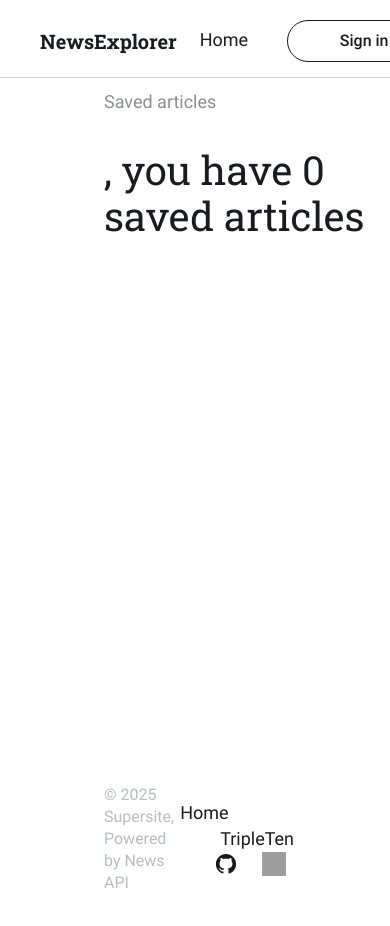
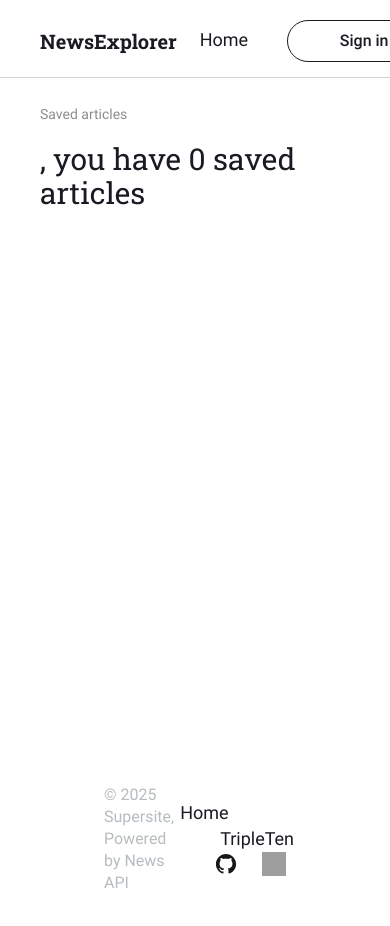
Before and after one commit to JFuton847/News-Explorer, a React (Vite) app: page /saved-articles in a window 390 px wide. Shown: the top 926 px of the page. Built offline with nearby package versions, Linux system fonts and the light colour scheme; grey boxes are pictures that could not be loaded.

Commit message:
get saved articles main section to look proper in media query of max-width 768px

```diff
--- a/src/components/SavedArticles/SavedArticles.css
+++ b/src/components/SavedArticles/SavedArticles.css
@@ -22,6 +22,7 @@
   font-size: 18px;
   line-height: 24px;
   color: rgba(26, 27, 34, 0.5);
+  margin: 40px 0 0;
 }
 
 .savedArticles__header-text {
@@ -30,6 +31,7 @@
   font-size: 40px;
   line-height: 46px;
   color: #1a1b22;
+  margin: 28px 0 0;
 }
 
 .savedArticles__keywords-text {
@@ -38,6 +40,7 @@
   font-size: 18px;
   line-height: 24px;
   color: #1a1b22;
+  margin: 30px 0 56px;
 }
 
 .savedArticles__keywords-value {
@@ -46,3 +49,21 @@
   font-size: 18px;
   line-height: 24px;
 }
+
+@media screen and (max-width: 768px) {
+  .savedArticles__text-container {
+    padding-left: 40px;
+  }
+  .savedArticles__pageName-text {
+    font-size: 14px;
+    margin: 24px 0 0;
+  }
+  .savedArticles__header-text {
+    font-size: 30px;
+    line-height: 34px;
+    margin: 16px 0 0;
+  }
+  .savedArticles__keywords-text {
+    margin: 16px 0 32px;
+  }
+}
```
